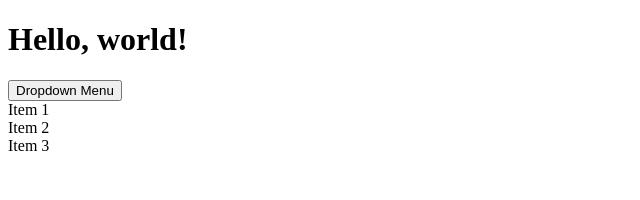
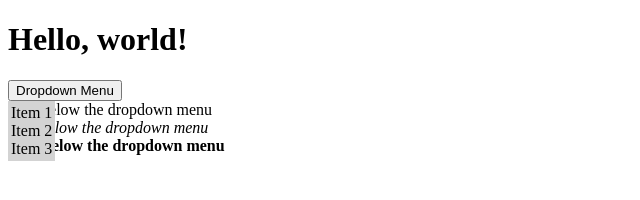
Before and after one commit to VolTorian/dropdown-menu, a plain HTML site: page index.html in a window 1280 px wide. Both pictures are taken after a click on the button "Dropdown Menu". Shown: the whole page, without its empty margins (0-640 px from the left). Drawn offline with Linux system fonts and the light colour scheme.

Commit message:
opening menu overlaps content below it
instead of shifting everything after it down

```diff
--- a/index.html
+++ b/index.html
@@ -17,5 +17,8 @@
             <div>Item 3</div>
         </div>
     </div>
+    <div>stuff below the dropdown menu</div>
+    <div><em>stuff below the dropdown menu</em></div>
+    <div><strong>stuff below the dropdown menu</strong></div>
 </body>
 </html>
--- a/styles.css
+++ b/styles.css
@@ -1,5 +1,8 @@
 .dropdown-content {
     display: none;
+    position: absolute;
+    background-color: lightgray;
+    padding: 3px;
 }
 
 .open {
```
